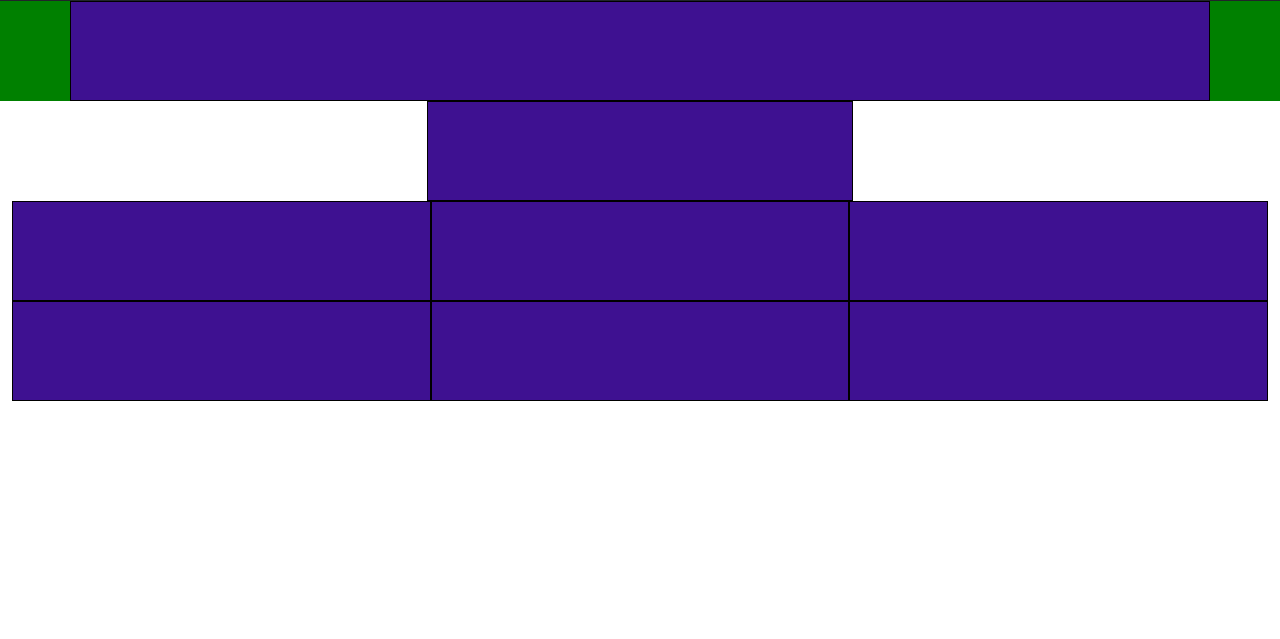
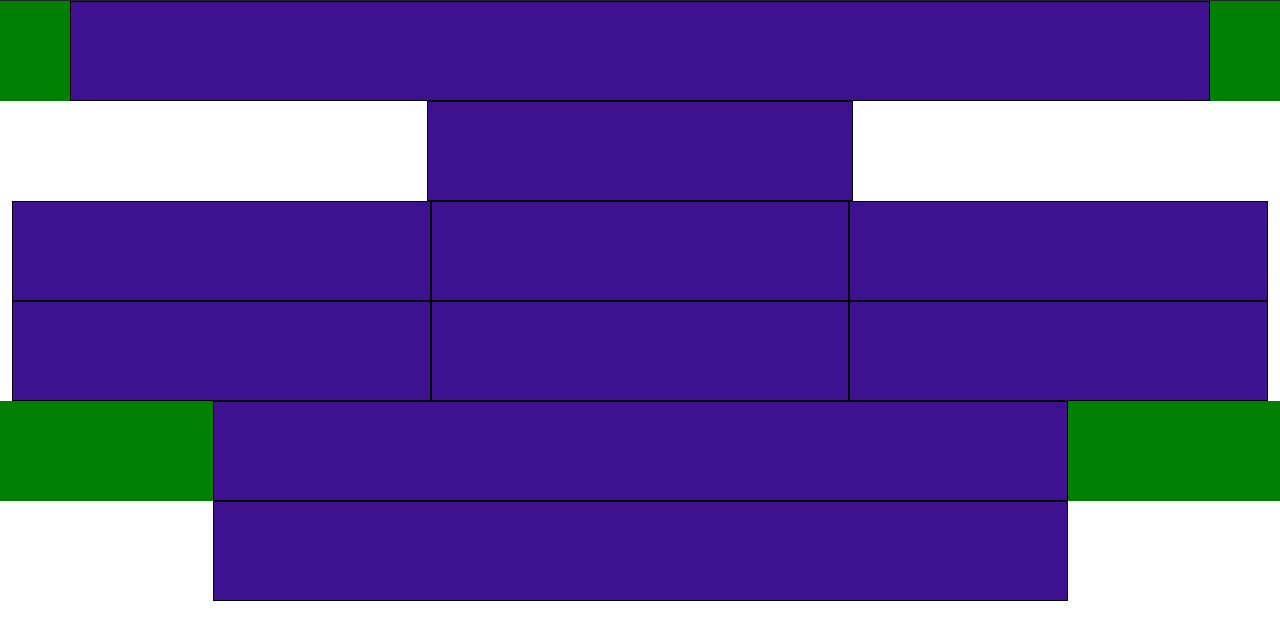
Before and after one commit to Vinctdea/html-css-bootstrap-freelancer, a plain HTML site: page index.html in a window 1280 px wide. Shown: the part 55-694 px from the top of the page. Drawn offline with nearby package versions, Linux system fonts and the light colour scheme.

Commit message:
add structure section form

```diff
--- a/index.html
+++ b/index.html
@@ -75,7 +75,29 @@
 
         </div>
       </section>
+
+      <!-- sezione about us -->
+      <section class="ms_bggreen">
+        <div class="container">
+          <div class="row justify-content-center">
+            <div class="col-9"></div>
+          </div>
+        </div>
+      </section>
+
+      <!-- sezione form -->
+      <section>
+          <div class="container">
+            <div class="row justify-content-center">
+              <div class="col-9"></div>
+            </div>
+          </div>
+      </section>
     </main>
+
+    <footer>
+
+    </footer>
 
     <script src="https://cdn.jsdelivr.net/npm/bootstrap@5.2.3/dist/js/bootstrap.bundle.min.js" integrity="sha384-kenU1KFdBIe4zVF0s0G1M5b4hcpxyD9F7jL+jjXkk+Q2h455rYXK/7HAuoJl+0I4" crossorigin="anonymous"></script>
 </body>
```
